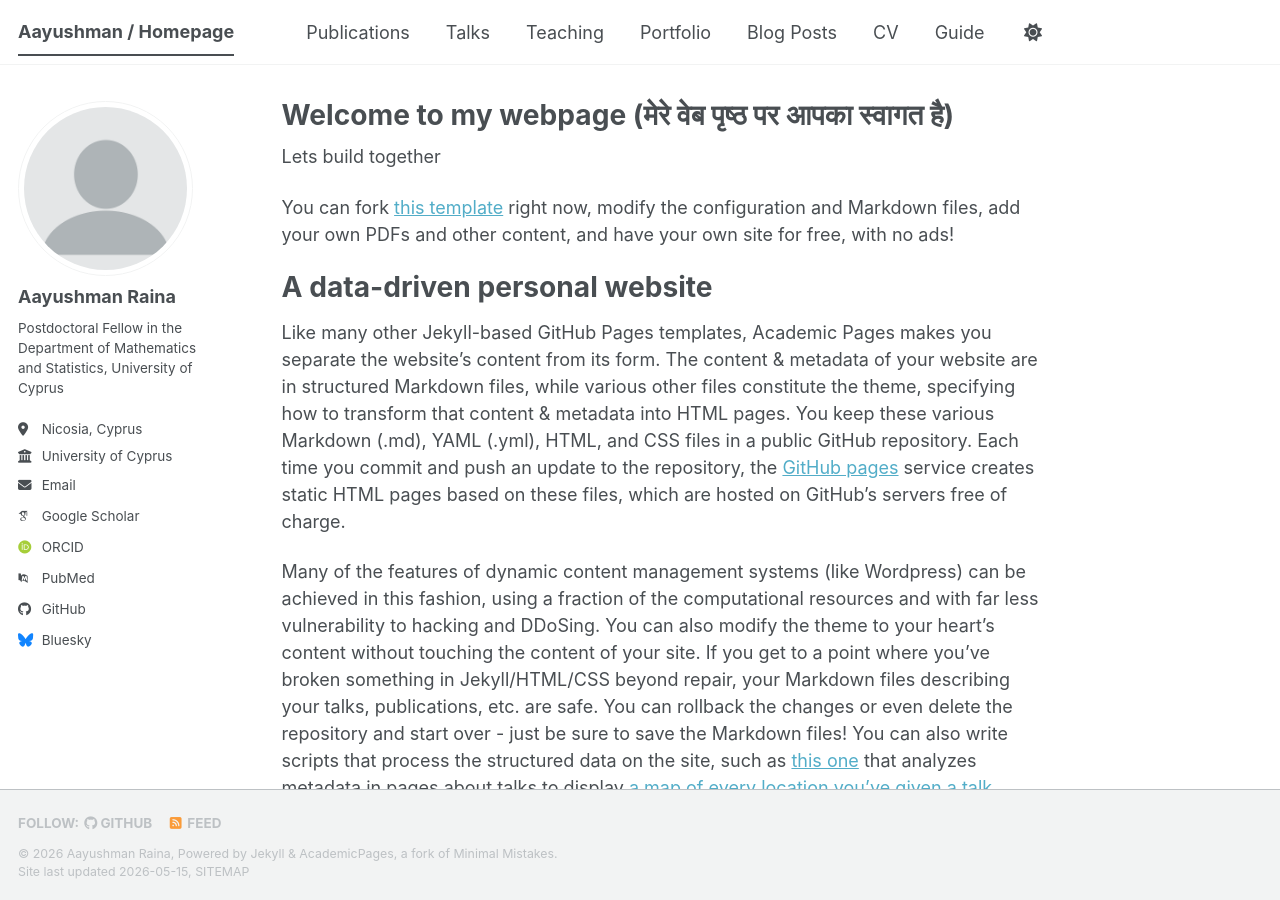
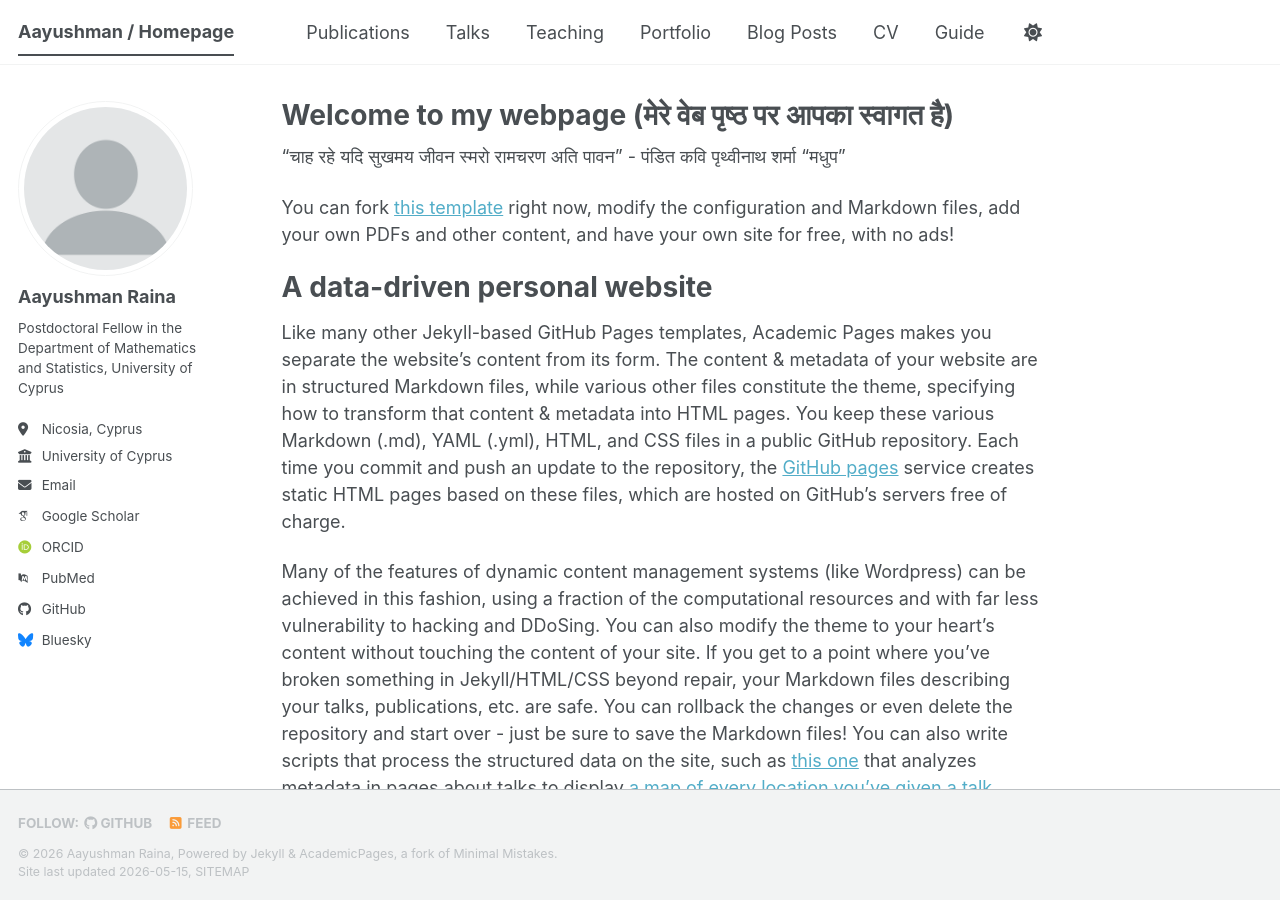
Before and after one commit to Aayushman5/Aayushman5.github.io, a Jekyll site: the page built from _pages/about.md, in a window 1280 px wide and 900 px high. Built offline with Jekyll 4.4.1, drawn with Linux system fonts in a browser that asks for light colours; some web fonts are replaced; a script bundle is joined from its source files by our own code; library files that are not in the unit come from our copies.

Commit message:
Update about.md

```diff
--- a/_pages/about.md
+++ b/_pages/about.md
@@ -7,7 +7,9 @@ redirect_from:
   - /about.html
 ---
 
-Lets build together
+"चाह रहे यदि सुखमय जीवन
+स्मरो रामचरण अति पावन"
+                     - पंडित कवि पृथ्वीनाथ शर्मा "मधुप"
 
  You can fork [this template](https://github.com/academicpages/academicpages.github.io) right now, modify the configuration and Markdown files, add your own PDFs and other content, and have your own site for free, with no ads!
 
```
